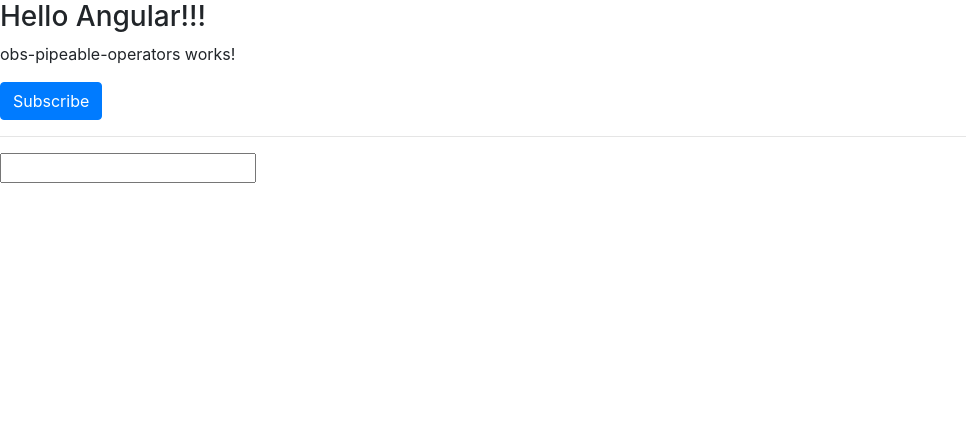
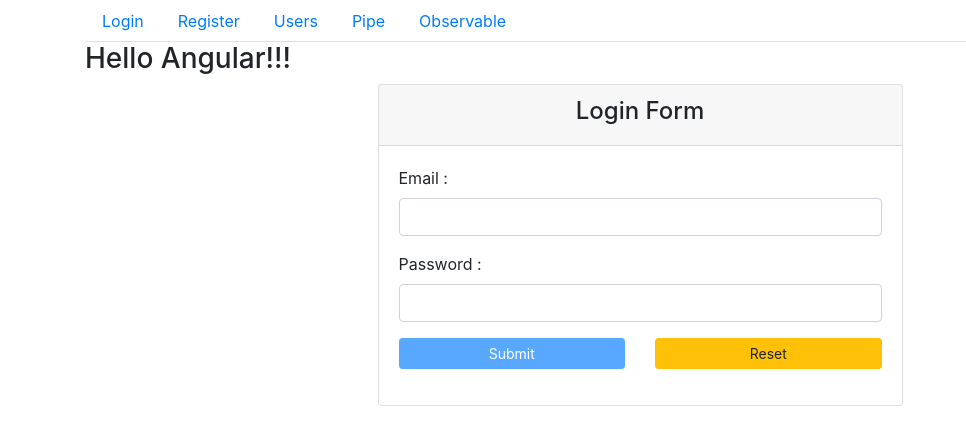
Before and after one commit to synergy2411/ng-feb-21, an Angular app in the folder users-app/: page /login in a window 1280 px wide. Shown: the top 442 px of the page, without its empty margins (0-966 px from the left). Built offline with nearby package versions, Linux system fonts and the light colour scheme.

Commit message:
basic SPA added

```diff
--- a/users-app/src/app/app.component.html
+++ b/users-app/src/app/app.component.html
@@ -1,4 +1,10 @@
-<h3>Hello Angular!!!</h3>
+<div class="container">
+  <app-header></app-header>
+
+  <h3>Hello Angular!!!</h3>
+
+  <router-outlet></router-outlet>
+</div>
 
 <!-- <button class="btn btn-dark" (click)="showComp = !showComp">Toggle Comp</button>
 
@@ -22,4 +28,4 @@
 
 <!-- <app-observable-demo></app-observable-demo> -->
 
-<app-obs-pipeable-operators></app-obs-pipeable-operators>
+<!-- <app-obs-pipeable-operators></app-obs-pipeable-operators> -->
--- /dev/null
+++ b/users-app/src/app/app.routes.ts
@@ -0,0 +1,33 @@
+import { Routes } from "@angular/router";
+import { LoginComponent } from "./components/auth/login/login.component";
+import { RegisterComponent } from "./components/auth/register/register.component";
+import { ObservableDemoComponent } from "./components/observable-demo/observable-demo.component";
+import { PipeDemoComponent } from "./components/pipe-demo/pipe-demo.component";
+import { UsersComponent } from "./components/users/users.component";
+
+export const APP_ROUTES : Routes = [
+  {
+    path : "",
+    redirectTo : "login",
+    pathMatch : "full"
+  },{
+    path : "login",         // http://localhost:4200/login
+    component : LoginComponent
+  },{
+    path : "register",      // http://localhost:4200/register
+    component : RegisterComponent
+  },{
+    path : "users",         // http://localhost:4200/users
+    component : UsersComponent
+  }, {
+    path : "observable-demo",        // http://localhost:4200/observable-demo
+    component : ObservableDemoComponent
+  },{
+    path : "pipe-demo",         // http://localhost:4200/pipe-demo
+    component : PipeDemoComponent
+  },{
+    path : "**",                // http://localhost:4200/doesNotExist
+    redirectTo : "login",
+    pathMatch : "full"
+  }
+]
--- /dev/null
+++ b/users-app/src/app/components/header/header.component.html
@@ -0,0 +1,21 @@
+<header>
+  <nav>
+    <ul class="nav nav-tabs">
+      <li class="nav-item">
+        <a class="nav-link" [routerLink]="['login']">Login</a>
+      </li>
+      <li class="nav-item">
+        <a class="nav-link" [routerLink]="['register']">Register</a>
+      </li>
+      <li class="nav-item">
+        <a class="nav-link" [routerLink]="['users']">Users</a>
+      </li>
+      <li class="nav-item">
+        <a class="nav-link" [routerLink]="['pipe-demo']">Pipe</a>
+      </li>
+      <li class="nav-item">
+        <a class="nav-link" [routerLink]="['observable-demo']">Observable</a>
+      </li>
+    </ul>
+  </nav>
+</header>
--- /dev/null
+++ b/users-app/src/app/components/header/header.component.ts
@@ -0,0 +1,15 @@
+import { Component, OnInit } from '@angular/core';
+
+@Component({
+  selector: 'app-header',
+  templateUrl: './header.component.html',
+  styleUrls: ['./header.component.css']
+})
+export class HeaderComponent implements OnInit {
+
+  constructor() { }
+
+  ngOnInit(): void {
+  }
+
+}
--- a/users-app/src/index.html
+++ b/users-app/src/index.html
@@ -3,6 +3,8 @@
 <head>
   <meta charset="utf-8">
   <title>UsersApp</title>
+  <!-- http://localhost:4200/ -->
+  <!-- http://localhost:4200/sub-domain -->
   <base href="/">
   <meta name="viewport" content="width=device-width, initial-scale=1">
   <link rel="icon" type="image/x-icon" href="favicon.ico">
```
Also changed, not shown: users-app/src/app/app.module.ts (+25 -21 lines), users-app/src/app/components/header/header.component.css (added), 1 other file (tests, documents, lock files or other folders).
